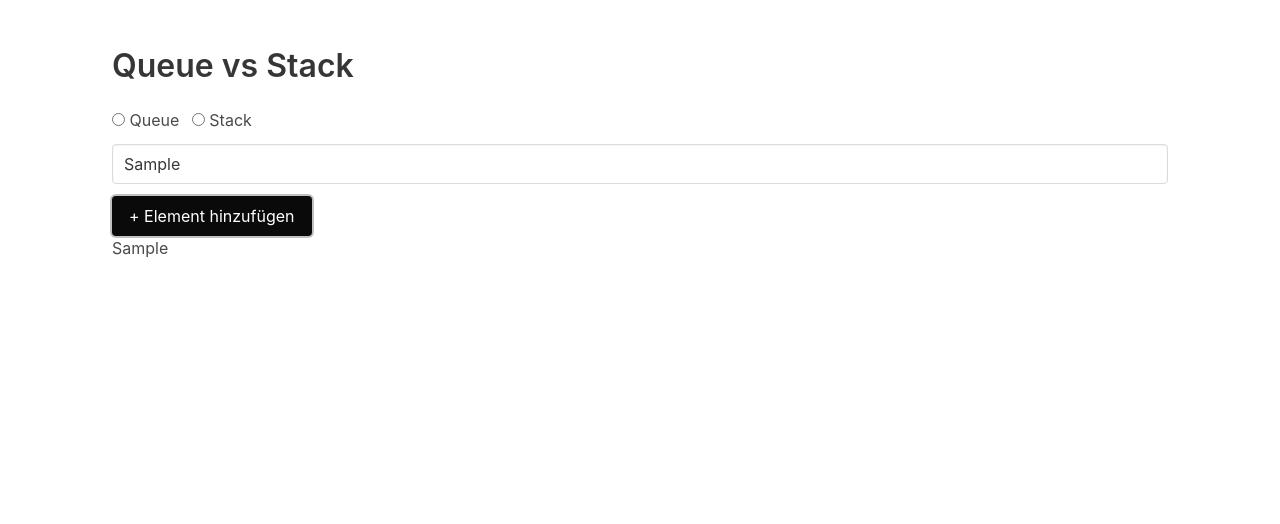
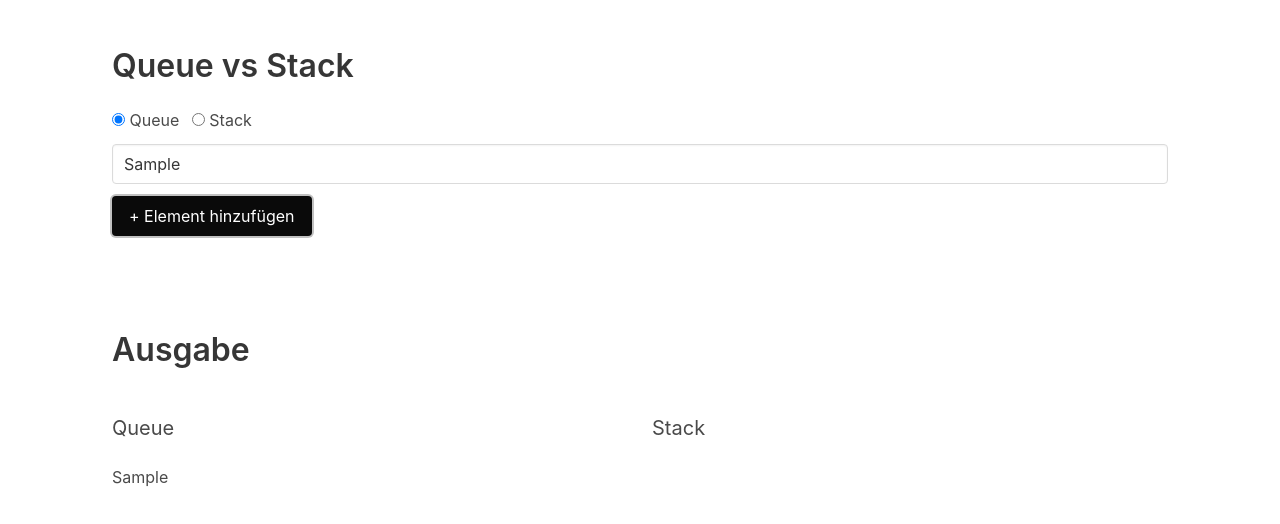
Before and after one commit to adrian-cerdeira/m133-queue-stack, a website built with webpack: page src/index.html in a window 1280 px wide. Both pictures are taken after typing "Sample" into the empty fields and a click on the button "+ Element hinzufügen". Built offline with nearby package versions, Linux system fonts and the light colour scheme.

Commit message:
Ausgabe in Stack und Queue

```diff
--- a/src/index.html
+++ b/src/index.html
@@ -18,7 +18,7 @@
         <div class="field">
             <div class="control">
                 <label class="radio">
-                    <input id="queue" type="radio" name="answer">
+                    <input id="queue" type="radio" name="answer" checked>
                     Queue
                 </label>
                 <label class="radio">
@@ -33,8 +33,21 @@
             </div>
         </div>
         <button class="button is-black" id="button">+ Element hinzufügen</button>
+    </section>
 
-        <div id="container"></div>
+    <section class="section container">
+        <h1 class="title">Ausgabe</h1>
+        <br>
+        <div class="columns">
+            <div class="column">
+                <h2 class="subtitle">Queue</h2>
+                <div id="queue-container"></div>
+            </div>
+            <div class="column">
+                <h2 class="subtitle">Stack</h2>
+                <div id="stack-container"></div>
+            </div>
+        </div>
     </section>
 
 </body>
--- a/src/index.js
+++ b/src/index.js
@@ -6,11 +6,12 @@ import { DataStructures } from '../build/DataStructures';
 const queueOption = document.getElementById('queue');
 const nameOfElement = document.getElementById('name');
 const button = document.getElementById('button');
-const container = document.getElementById('container');
+const queueContainer = document.getElementById('queue-container');
+const stackContainer = document.getElementById('stack-container');
 
 button.addEventListener('click', () => {
     const factory = new DataStructuresFactory();
-    const isQueue = queueOption.spellcheck === true;
+    const isQueue = queueOption.checked === true;
     const dataStructure = factory.create(isQueue ? DataStructures.Queue : DataStructures.Stack);
 
     dataStructure.enqueue(nameOfElement.value);
@@ -18,7 +19,7 @@ button.addEventListener('click', () => {
     dataStructure[isQueue ? 'queue' : 'stack'].forEach(q => {
         const p = document.createElement('p');
         p.innerHTML += q;
-        container.appendChild(p);
+        isQueue ? queueContainer.appendChild(p) : stackContainer.appendChild(p);
     })
 
 });
```
